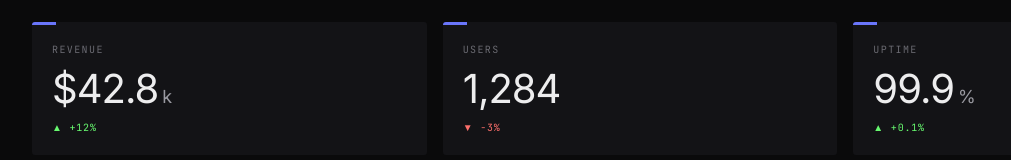
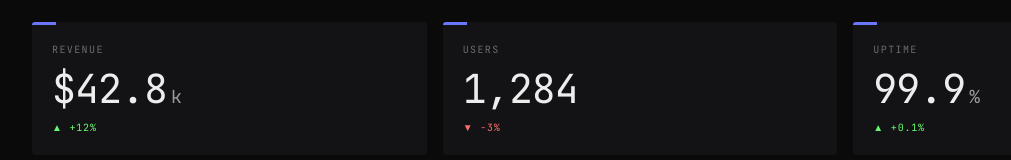
Before and after one commit to hendrikkels/basecamp, a Next.js app: page /design-system in a window 1280 px wide. Shown: the part 7356-7516 px from the top of the page, without its empty margins (0-1011 px from the left). Built offline with nearby package versions, Linux system fonts and the light colour scheme.

Commit message:
Update font-family for value in KpiTile component to use mono typeface

```diff
--- a/src/components/custom/KpiTile/KpiTile.module.css
+++ b/src/components/custom/KpiTile/KpiTile.module.css
@@ -28,7 +28,7 @@
 }
 
 .value {
-  font-family: var(--display);
+  font-family: var(--mono);
   font-size: 40px;
   letter-spacing: -0.025em;
   line-height: 0.95;
```
